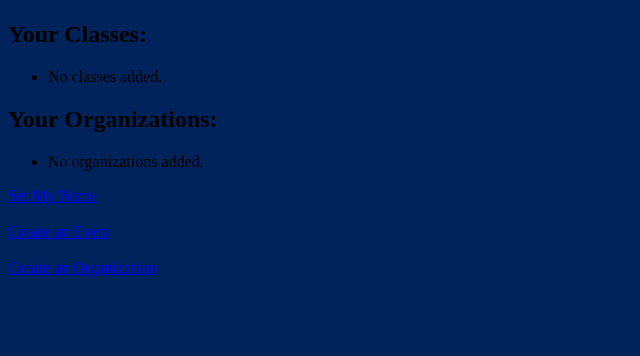
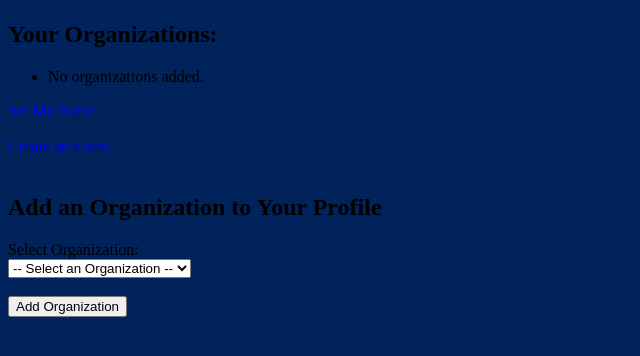
Before and after one commit to cubsg/SWE-Project, a Flask app: template templates/PersonalInfo.html in a window 1280 px wide. Shown: the part 165-521 px from the top of the page, without its empty margins (0-640 px from the left). Run offline with Flask 3, Linux system fonts and the light colour scheme; the template is opened without the code that fills it, so the values that code supplies are empty.

```diff
--- a/models.py
+++ b/models.py
@@ -51,7 +51,7 @@ def add_user(email, password, firstname, lastname):
     user_data.save()
     return "Success: User added successfully"
 
-def add_org(type, name, username): #type - class or org
+def add_org(type, name, username):
     name = name.lower()
 
     if type == "class": #Forcing class names to be course codes only
@@ -134,7 +134,6 @@ def add_event(event_name, start_time, end_time, location, username=None, organiz
 
     return "Error: No valid user or organization provided."
 
-#John - Implement removal functions
 def remove_user(username):
     user = User.objects(username=username.lower()).first()
     if not user:
--- a/server.py
+++ b/server.py
@@ -1,6 +1,6 @@
 from flask import Flask, request, jsonify, render_template, redirect, url_for, session, flash
 from mongoengine import connect
-from models import User, add_user, get_user_events, add_event, remove_user, remove_org, remove_event, remove_org_from_user, add_org  # Import User and helper functions from class.py
+from models import User, Organization,add_user, get_user_events, add_event, remove_user, remove_org, remove_event, remove_org_from_user, add_org  # Import User and helper functions from class.py
 import hashlib
 from datetime import datetime, timedelta
 import calendar
@@ -109,18 +109,12 @@ def calendar_view():
         time_slots=time_slots,
         current_month_year=current_month_year,
         week_range=week_range,
-        week_start=week_start  # Ensure it's in YYYY-MM-DD format
+        week_start=week_start
     )
 
 @app.route('/favicon.ico')
 def favicon():
     return '', 204
-
-''' George - Implement routes for:
-        adding event
-        adding class/org to user
-        get user events to display calendar
-'''
 
 @app.route('/get_events', methods=['GET'])
 def get_events():
@@ -161,8 +155,10 @@ def personal_info():
     if not user:
         return redirect(url_for('login'))
 
-    # Pass user information to the template
-    return render_template('PersonalInfo.html', user=user)
+    all_organizations = Organization.objects().order_by('name')
+
+    # Pass both user and all_organizations to the template
+    return render_template('PersonalInfo.html', user=user, all_organizations=all_organizations)
 
 @app.route('/personal_info_settings', methods=['GET', 'POST'])
 def personal_info_settings():
@@ -185,8 +181,6 @@ def personal_info_settings():
         return redirect(url_for('personal_info'))
 
     return render_template('PersonalInfoSetting.html', user=user)
-
-# server.py
 
 @app.route('/event_setting', methods=['GET', 'POST'])
 def event_setting():
@@ -244,24 +238,6 @@ def event_setting():
     # If GET request, redirect to calendar or render a default view
     return redirect(url_for('calendar_view'))
 
-@app.route('/organization_setting', methods=['GET', 'POST'])
-def organization_setting():
-    if 'username' not in session:
-        return redirect(url_for('login'))
-
-    if request.method == 'POST':
-        org_type = request.form.get('org_type')
-        org_name = request.form.get('organization_name')
-
-        # Validate and add organization
-        result = add_org(org_type, org_name, session['username'])
-        if "Success" in result:
-            return redirect(url_for('personal_info'))
-        else:
-            return render_template('OrganizationSetting.html', error=result)
-
-    return render_template('OrganizationSetting.html')
-
 @app.route('/delete_user', methods=['POST'])
 def delete_user():
     username = request.form.get('username')
@@ -289,15 +265,71 @@ def delete_event():
     else:
         return jsonify({"error": result}), 400
 
-@app.route('/delete_org_from_user', methods=['POST'])
-def delete_org_from_user():
-    username = request.form.get('username')
-    org_name = request.form.get('org_name')
-    result = remove_org_from_user(username, org_name)
-    if "Success" in result:
-        return jsonify({"message": result})
-    else:
-        return jsonify({"error": result}), 400
+@app.route('/remove_org_from_user', methods=['POST'])
+def remove_org_from_user_route():
+    if 'username' not in session:
+        flash("You must be logged in to perform this action.", "error")
+        return redirect(url_for('login'))
+
+    username = session['username']
+    user = User.objects(username=username.lower()).first()
+
+    if not user:
+        flash("User not found.", "error")
+        return redirect(url_for('login'))
+
+    organization_name = request.form.get('organization')
+
+    if not organization_name:
+        flash("No organization selected.", "error")
+        return redirect(url_for('personal_info'))
+
+    # Check if organization is in user's list
+    if organization_name not in user.organizations:
+        flash("Organization not found in your profile.", "error")
+        return redirect(url_for('personal_info'))
+
+    # Remove organization from user
+    user.update(pull__organizations=organization_name)
+
+    flash(f"Organization '{organization_name.title()}' removed from your profile.", "success")
+    return redirect(url_for('personal_info'))
+
+@app.route('/add_organization_to_user', methods=['POST'])
+def add_organization_to_user():
+    if 'username' not in session:
+        flash("You must be logged in to perform this action.", "error")
+        return redirect(url_for('login'))
+
+    username = session['username']
+    user = User.objects(username=username.lower()).first()
+
+    if not user:
+        flash("User not found.", "error")
+        return redirect(url_for('login'))
+
+    organization_name = request.form.get('organization')
+
+    if not organization_name:
+        flash("No organization selected.", "error")
+        return redirect(url_for('personal_info'))
+
+    # Check if organization exists
+    organization = Organization.objects(name=organization_name.lower()).first()
+    if not organization:
+        flash("Selected organization does not exist.", "error")
+        return redirect(url_for('personal_info'))
+
+    # Check if user already has the organization
+    if organization.name in user.organizations:
+        flash("Organization already added to your profile.", "error")
+        return redirect(url_for('personal_info'))
+
+    # Add organization to user
+    user.update(add_to_set__organizations=organization.name)
+
+    flash(f"Organization '{organization.name.title()}' added to your profile.", "success")
+    return redirect(url_for('personal_info'))
 
 
 if __name__ == '__main__':
--- a/templates/PersonalInfo.html
+++ b/templates/PersonalInfo.html
@@ -1,4 +1,3 @@
-<!-- templates/PersonalInfo.html -->
 {% extends "base.html" %}
 
 {% block title %}Personal Profile{% endblock %}
@@ -15,25 +14,36 @@
     <p><strong>First Name:</strong> {{ user.firstname }}</p>
     <p><strong>Last Name:</strong> {{ user.lastname }}</p>
 
-    <h2>Your Classes:</h2>
-    <ul>
-        {% for cls in user.classes %}
-            <li>{{ cls }}</li>
-        {% else %}
-            <li>No classes added.</li>
-        {% endfor %}
-    </ul>
-
     <h2>Your Organizations:</h2>
     <ul>
         {% for org in user.organizations %}
-            <li>{{ org }}</li>
+            <li>
+                {{ org.title() }}
+                <form action="{{ url_for('remove_org_from_user_route') }}" method="POST" style="display:inline;">
+                    <input type="hidden" name="organization" value="{{ org }}">
+                    <button type="submit">Remove</button>
+                </form>
+            </li>
         {% else %}
             <li>No organizations added.</li>
         {% endfor %}
     </ul>
 
+
     <a href="{{ url_for('personal_info_settings') }}">Set My Name</a><br><br>
     <a href="{{ url_for('event_setting') }}">Create an Event</a><br><br>
-    <a href="{{ url_for('organization_setting') }}">Create an Organization</a><br><br>
+    <h2>Add an Organization to Your Profile</h2>
+    <form action="{{ url_for('add_organization_to_user') }}" method="POST">
+        <label for="organization">Select Organization:</label><br>
+        <select name="organization" id="organization" required>
+            <option value="" disabled selected>-- Select an Organization --</option>
+            {% for org in all_organizations %}
+                {% if org.name not in user.organizations %}
+                    <option value="{{ org.name }}">{{ org.name.title() }}</option>
+                {% endif %}
+            {% endfor %}
+        </select><br><br>
+        <button type="submit">Add Organization</button>
+    </form>
+
 {% endblock %}
```
